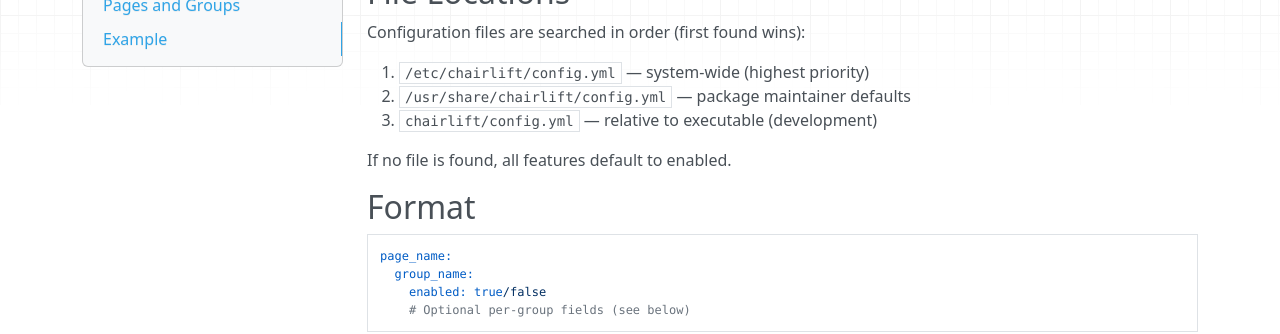
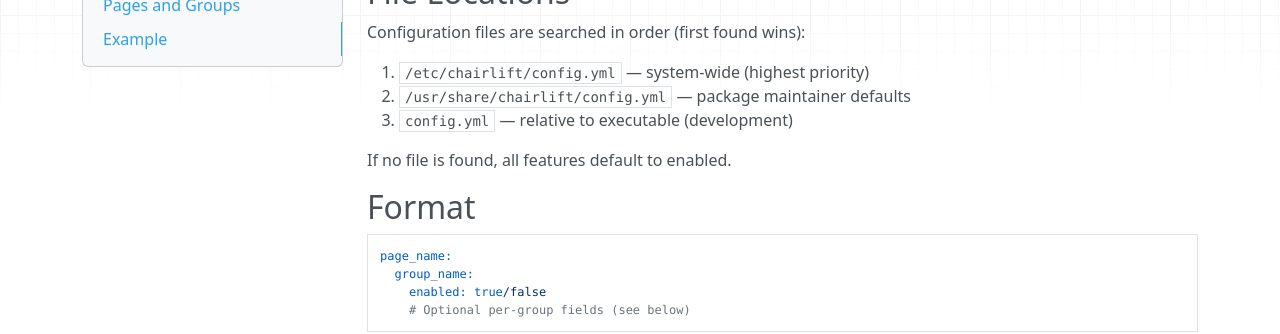
Before and after one commit to frostyard/chairlift, an MkDocs documentation site: the page built from docs/reference.md, in a window 1280 px wide and 900 px high. Shown: the part 201-535 px from the top of the window. Built offline with MkDocs 1.6.1, drawn with Linux system fonts in a browser that asks for light colours; nearby versions of some CDN libraries.

Commit message:
docs: update mkdocs content [mkdocs-update]
Co-Authored-By: Claude Opus 4.6 (1M context) <noreply@anthropic.com>

```diff
--- a/docs/reference.md
+++ b/docs/reference.md
@@ -8,7 +8,7 @@ Configuration files are searched in order (first found wins):
 
 1. `/etc/chairlift/config.yml` — system-wide (highest priority)
 2. `/usr/share/chairlift/config.yml` — package maintainer defaults
-3. `chairlift/config.yml` — relative to executable (development)
+3. `config.yml` — relative to executable (development)
 
 If no file is found, all features default to enabled.
 
```
